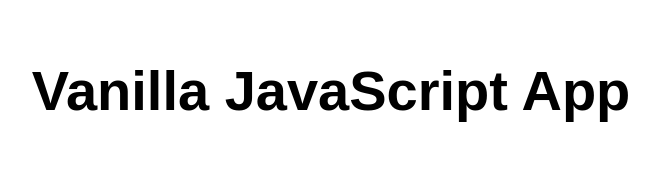
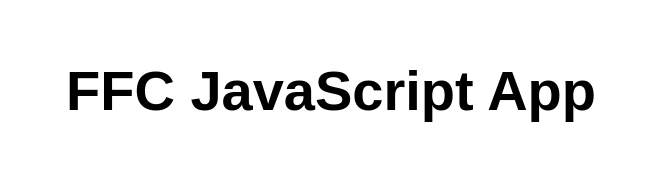
Before and after one commit to Asadmahmand/btt-p2, a website: page src/index.html in a window 1280 px wide. Shown: the whole page, without its empty margins (309-968 px from the left). Drawn offline with Linux system fonts and the light colour scheme.

Commit message:
ffc change done

```diff
--- a/src/index.html
+++ b/src/index.html
@@ -5,12 +5,12 @@
   <meta charset="UTF-8">
   <meta name="viewport" content="width=device-width, initial-scale=1.0">
   <link rel="stylesheet" href="styles.css">
-  <title>Vanilla JavaScript App</title>
+  <title>FFC JavaScript App</title>
 </head>
 
 <body>
   <main>
-    <h1>Vanilla JavaScript App</h1>
+    <h1>FFC JavaScript App</h1>
   </main>
 </body>
 
```
